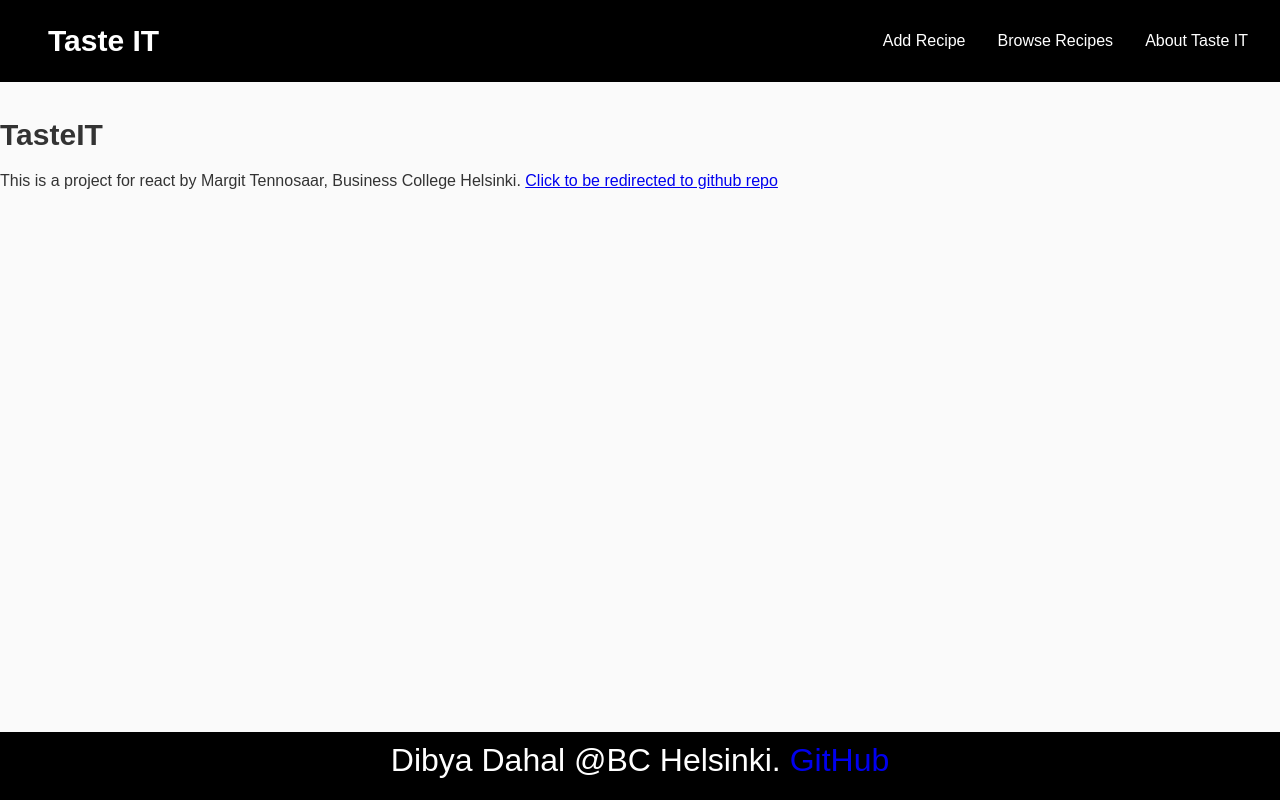
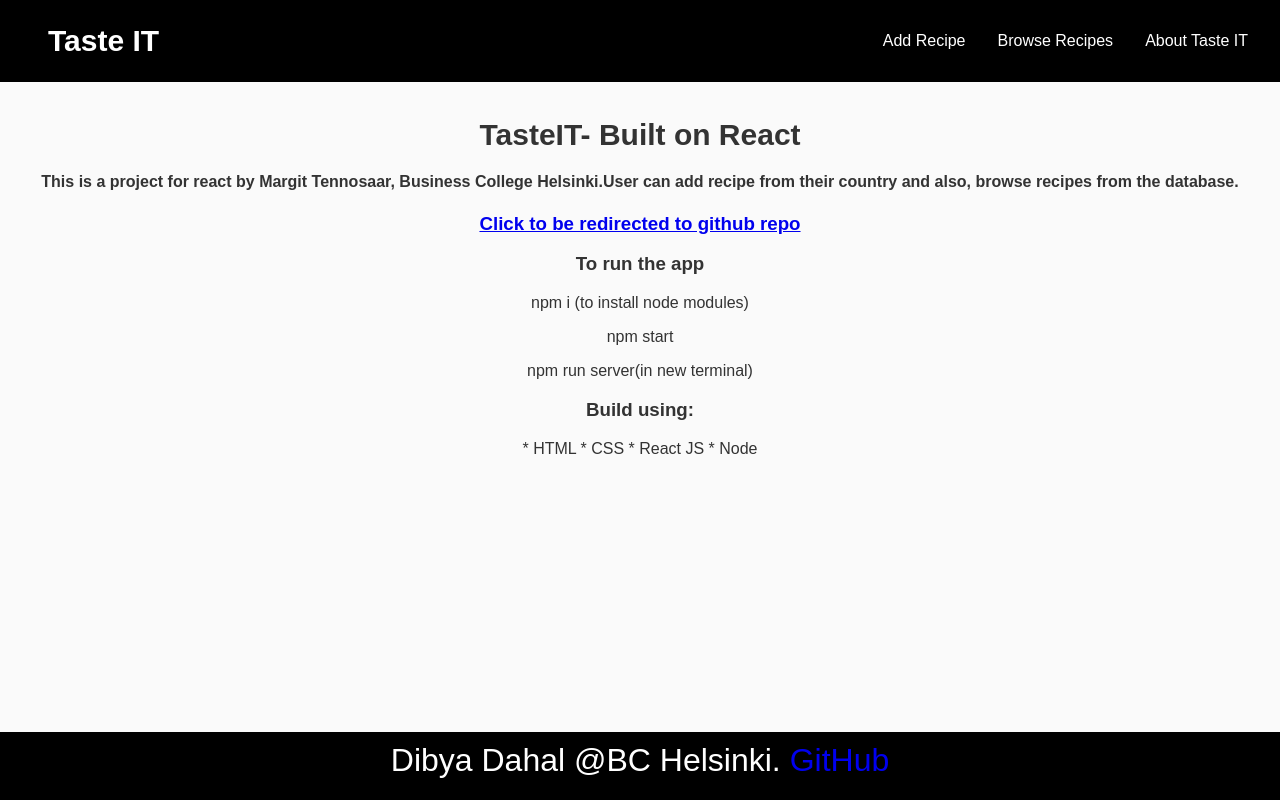
Before and after one commit to Killerbee7/TasteIT, a React (Create React App) app: page /about in a window 1280 px wide. Built offline with nearby package versions, Linux system fonts and the light colour scheme.

Commit message:
some media screen fixes

```diff
--- a/src/components/About.jsx
+++ b/src/components/About.jsx
@@ -1,12 +1,31 @@
-import React from 'react';
+import React from "react";
+import classes from "./About.module.css"
 
 const About = () => {
-    return (
-        <div>
-           <h1>TasteIT</h1>
-           <p>This is a project for react by Margit Tennosaar, Business College Helsinki. <a target="_blank" rel="noopener noreferrer" href="https://github.com/Killerbee7/TasteIT">Click to be redirected to github repo</a></p>
-        </div>
-    );
+  return (
+    <div className={classes.about}>
+      <h1>TasteIT- Built on React</h1>
+      <h4>
+        This is a project for react by Margit Tennosaar, Business College
+        Helsinki.User can add recipe from their country and also, browse recipes
+        from the database.{" "}
+      </h4>
+      <h3>
+        <a
+          target="_blank"
+          rel="noopener noreferrer"
+          href="https://github.com/Killerbee7/TasteIT"
+        >
+          Click to be redirected to github repo
+        </a>
+      </h3>
+      <h3>To run the app </h3>
+      <p>npm i (to install node modules)</p>
+      <p>npm start</p>
+      <p>npm run server(in new terminal)</p>
+      <h3>Build using:</h3>* HTML * CSS * React JS * Node
+    </div>
+  );
 };
 
 export default About;
--- /dev/null
+++ b/src/components/About.module.css
@@ -0,0 +1,3 @@
+.about{
+    text-align: center;
+}
```
